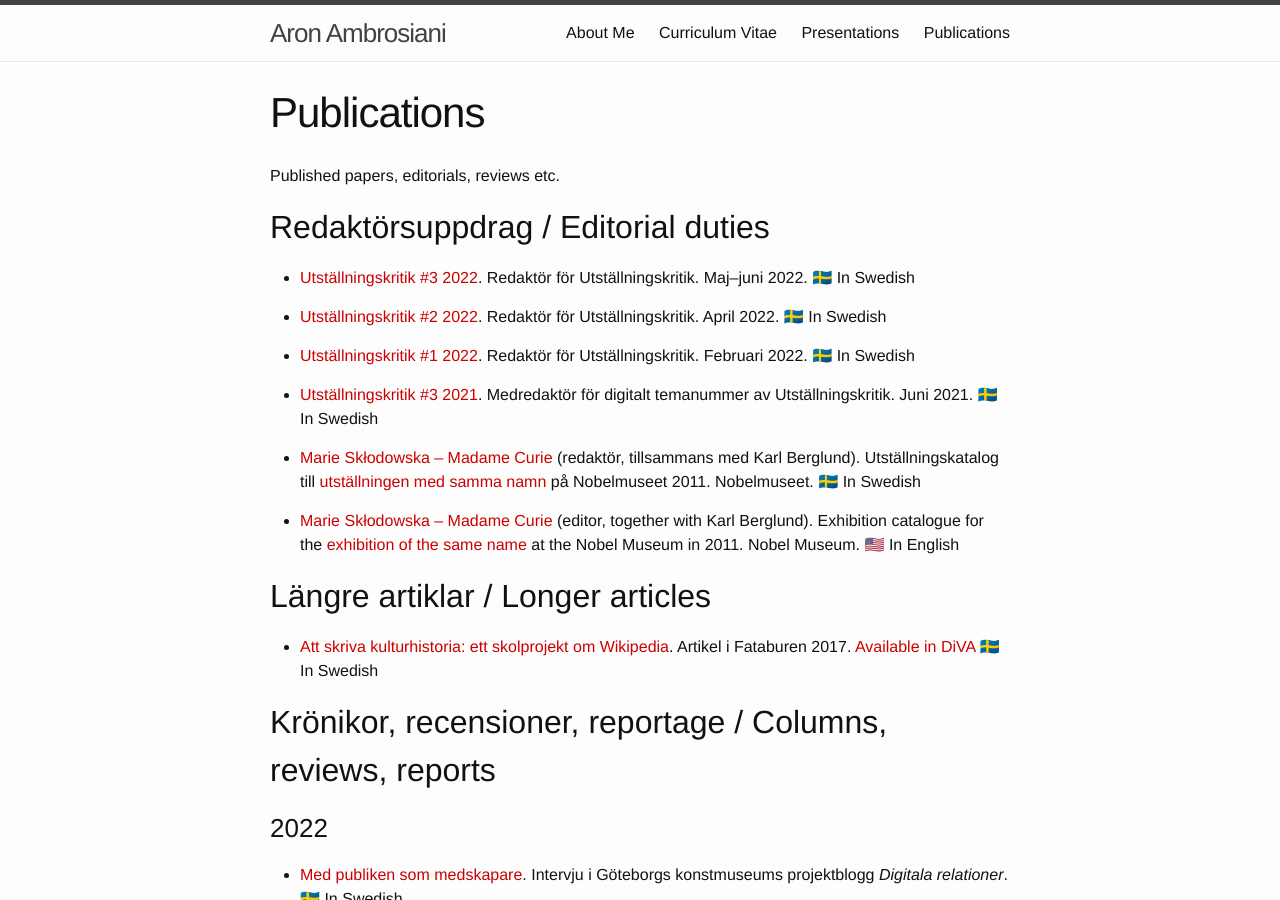
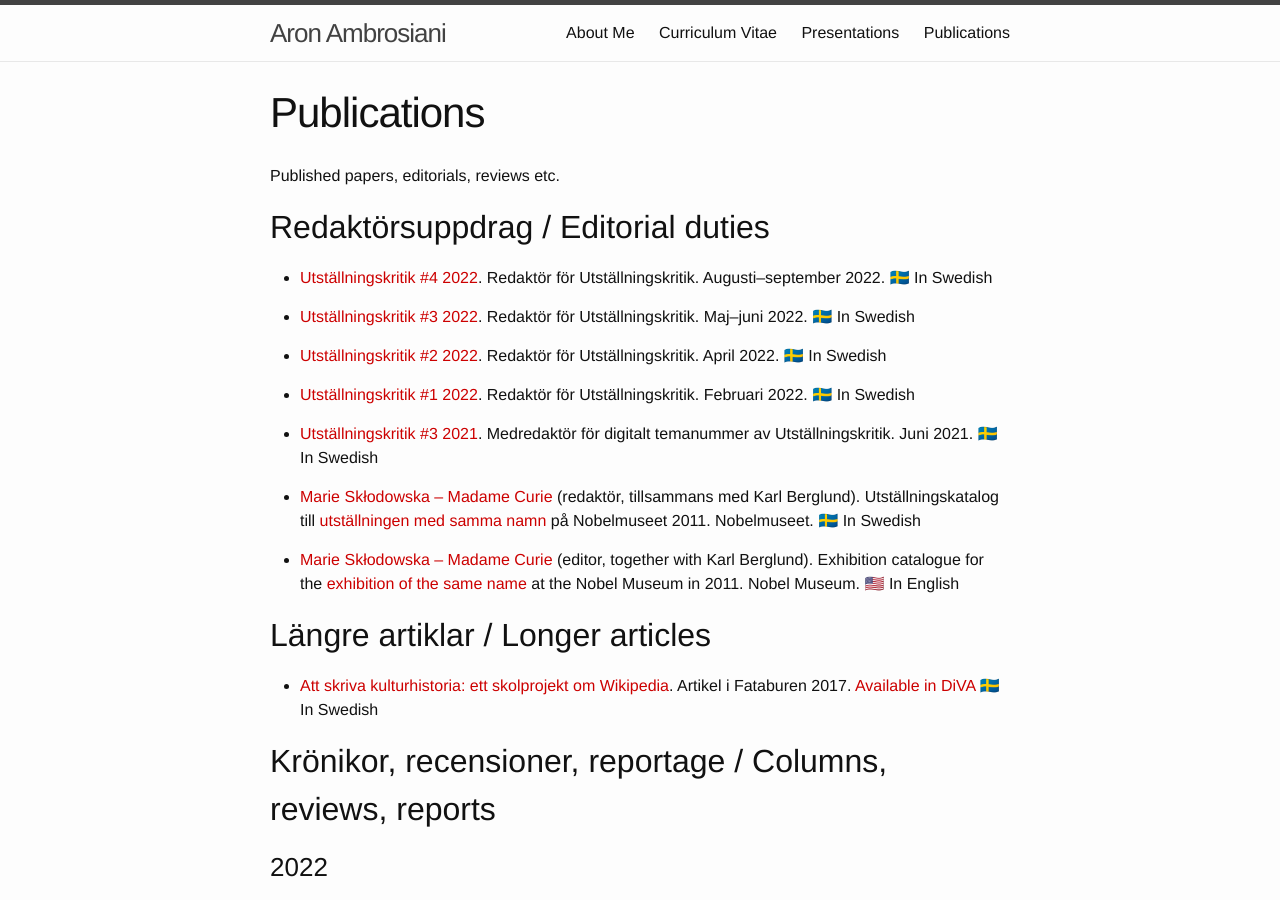
Before and after one commit to Ambrosiani/blogtest, a Jekyll site: the page built from publications.md, in a window 1280 px wide and 900 px high. Built offline with Jekyll 4.4.1, drawn with Linux system fonts in a browser that asks for light colours.

Commit message:
Update publications.md

```diff
--- a/publications.md
+++ b/publications.md
@@ -7,6 +7,8 @@ permalink: /publications/
 Published papers, editorials, reviews etc.
 
 ## Redaktörsuppdrag / Editorial duties
+
+* [Utställningskritik #4 2022](https://utstallningskritik.se/2022-4/utstallningskritik-4-2022/). Redaktör för Utställningskritik. Augusti–september 2022. 🇸🇪 In Swedish
 
 * [Utställningskritik #3 2022](https://utstallningskritik.se/2022-3/utstallningskritik-3-2022/). Redaktör för Utställningskritik. Maj–juni 2022. 🇸🇪 In Swedish
 
```
